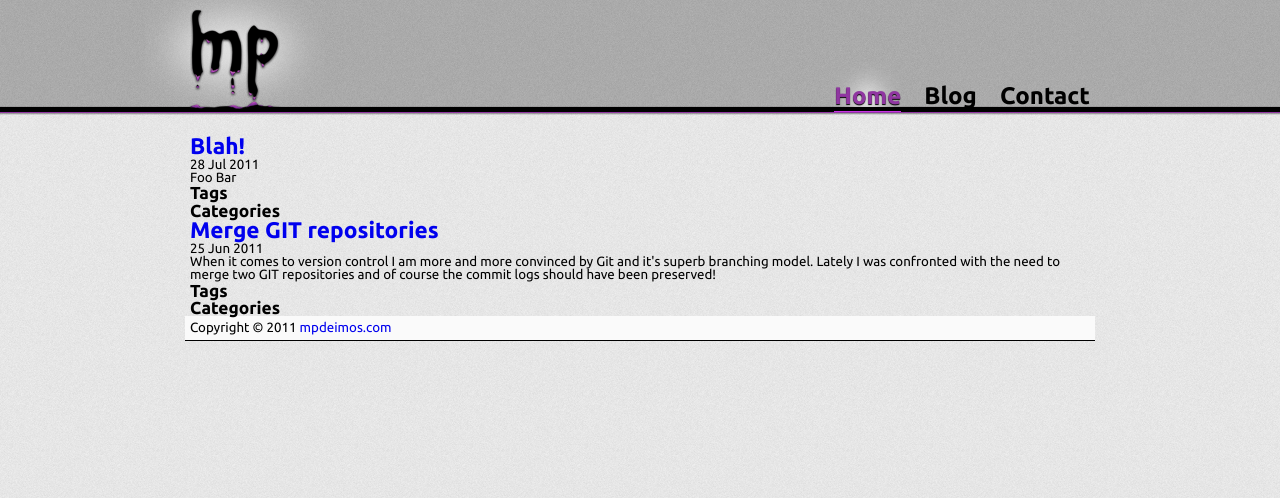
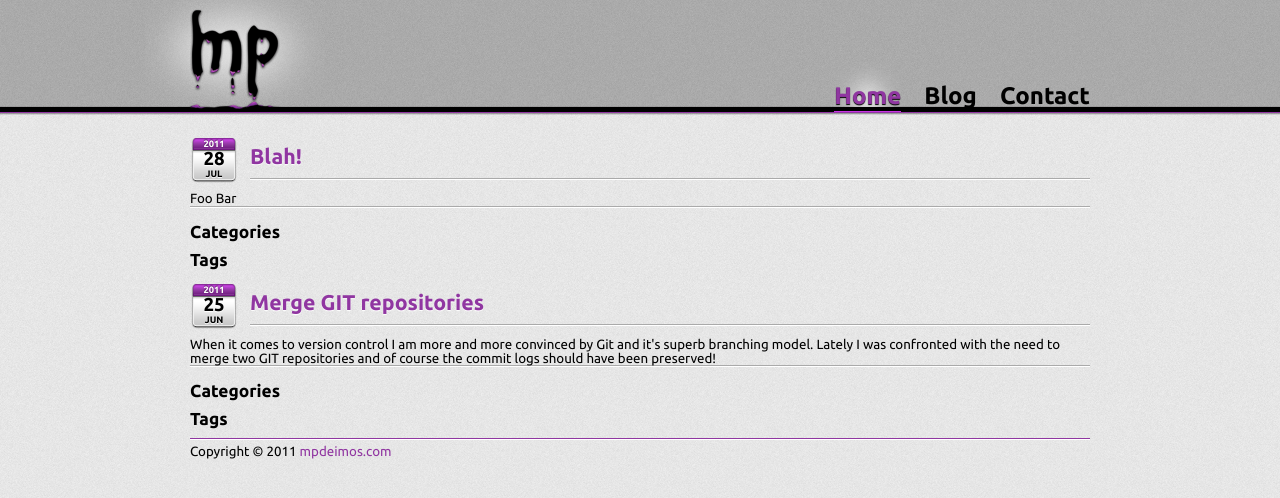
Before and after one commit to mpdeimos/mpdeimos.github.io, a Jekyll site: the page built from blog/index.html, in a window 1280 px wide. Shown: the top 498 px of the page. Built offline with Jekyll 4.4.1, drawn with Linux system fonts in a browser that asks for light colours; some web fonts are replaced.

Commit message:
calender mataphor, horizontal dividers

```diff
--- a/_includes/article.html
+++ b/_includes/article.html
@@ -1,9 +1,10 @@
-<section id="articleContent">
+<section class="articleContent">
 	<article>
 		{% if article.title != null %}
 		<header>
+			{% if false && article.date %}<time datetime="{{ article.date | date: "%Y-%m-%d" }}" pubdate>{{ article.date | date_to_string }}</time>{% endif %}
+			{% if article.date %}<p class="calendar"><span class="calendarYear">{{ article.date | date: "%Y" }}</span><span class="calendarMonth">{{ article.date | date: "%b" }}</span><span class="calendarDay">{{ article.date | date: "%d" }}</span></p>{% endif %}
 			<h1><a href="{{ article.url }}" rel="bookmark" title="link to this post">{{ article.title }}</a></h1>
-			{% if article.date %}<time datetime="{{ article.date | date: "%Y-%m-%d" }}" pubdate>{{ article.date | date_to_string }}</time>{% endif %}
 		</header>
 		{% endif %}
 		<div>
@@ -18,23 +19,23 @@
 			{% endif %}
 		</div>
 
-		<footer id="postFooter">
+		<footer class="articleFooter">
+			{% if article.categories && article.categories.size > 0 %}
+			<nav class="articleCategories">
+				<h3>Categories</h3>
+				<ul>
+				{% for category in article.categories %}
+					<li>{{ category.first }}</li>
+				{% endfor %}
+				</ul>
+			</nav>
+			{% endif %}
 			{% if article.tags && article.tags.size > 0 %}
-			<nav id="postTags">
+			<nav class="articleTags">
 				<h3>Tags</h3>
 				<ul>
 				{% for tag in article.tags %}
 					<li>{{ tag.first }}</li>
-				{% endfor %}
-				</ul>
-			</nav>
-			{% endif %}
-			{% if article.categories && article.categories.size > 0 %}
-			<nav id="postCategories">
-				<h3>Categories</h3>
-				<ul>
-				{% for category in article.categories %}
-					<li>{{ category.first }}</li>
 				{% endfor %}
 				</ul>
 			</nav>
--- a/res/css/reset.css
+++ b/res/css/reset.css
@@ -22,7 +22,6 @@ time, mark, audio, video {
     padding:0;
     border:0;
     outline:0;
-    font-weight: normal;
     vertical-align:baseline;
     background:transparent;
 }
--- a/res/css/screen.css
+++ b/res/css/screen.css
@@ -1,11 +1,21 @@
-h1, h2, h3, h4, h5, h6 { font-weight: bold; }
+---
+colorActive: '#9036a1'
+colorActiveHover: '#c734e3'
+textShadow: 'text-shadow: 0 1px 1px #000;'
+textHighlight: 'text-shadow: 0 1px 1px #FFF;'
+---
+
+/**** GENERAL ****/
+h1, h2, h3, h4, h5, h6, p { margin: 0.6em 0; }
 body { font-family: 'Ubuntu', sans-serif; }
 pre, code { font-family: 'Droid Sans Mono', monospace; }
-h1 { font-size: 1.7em; }
-h2 { font-size: 1.5em; }
+h1 { font-size: 1.6em; }
+h2 { font-size: 1.4em; }
 h3 { font-size: 1.3em; }
 h4 { font-size: 1.2em; }
 h5 { font-size: 1.1em; }
+a, a:active { color: {{ page.colorActive }}; }
+a:hover { color: {{ page.colorActiveHover }}; }
 
 /**** SITE ****/
 body { background: url('/res/images/background.png'); }
@@ -46,7 +56,7 @@ body > header nav
 	right: -10px;
 }
 
-body > header nav a, body > header nav a:active
+body > header nav a, body > header nav a:active, body > header nav a:hover
 {
 	margin-top: 18px;
 	display: block;
@@ -58,7 +68,7 @@ body > header nav a, body > header nav a:active
 	border-bottom: 1px solid transparent;
 }
 
-body > header nav li.selected a { border-bottom: 1px solid #c734e3; color: #9036a1; text-shadow: 0 1px 1px #000;}
+body > header nav li.selected a { border-bottom: 1px solid {{ page.colorActiveHover }}; color: {{ page.colorActive }}; {{ page.textShadow }} }
 
 body > header nav li.selected
 {
@@ -80,13 +90,23 @@ body > header h1, body > header h2
 /**** FOOTER ****/
 body > footer
 {
-	background: #fafafa;
-	border-bottom: 1px solid black;
-	padding: 5px;
+	border-top: 1px solid {{ page.colorActive }};
+	margin-top: 10px;
 }
+
+body > footer > p, article > footer > *:first-child { margin-top: 0; padding-top: 5px; border-top: 1px solid white; }
 
 /**** ARTICLE ****/
 article ul, article ol
 {
 	margin-left: 20px;
 }
+
+article > header a { border-bottom: 1px solid #AAA; display: block; padding: 0.5em 0;}
+article > header h1 { border-bottom: 1px solid white; margin-left: 60px; {{ page.textHighlight }}}
+article > footer { border-top: 1px solid #AAA; }
+
+.calendar {height: 48px; width: 48px; background:url('../images/calendar.png'); position: relative; font-weight: bold; float: left; margin: 0;}
+.calendar .calendarYear {font-size: 7pt; width: 48px; text-align: center; position: absolute; top: 4px; color: white; text-shadow: 0 -1px 1px rgba(0,0,0,0.5);}
+.calendar .calendarMonth {font-size: 7pt; width: 48px; text-align: center; position: absolute; top: 34px; color: black; text-shadow: 0 1px 1px #FFF; text-transform: uppercase;}
+.calendar .calendarDay {font-size: 14pt; width: 48px; text-align: center; position: absolute; top: 15px; color: black; text-shadow: 0 1px 1px #FFF;}
```
Also changed, not shown: res/images/calendar.png (added), 1 other file.
